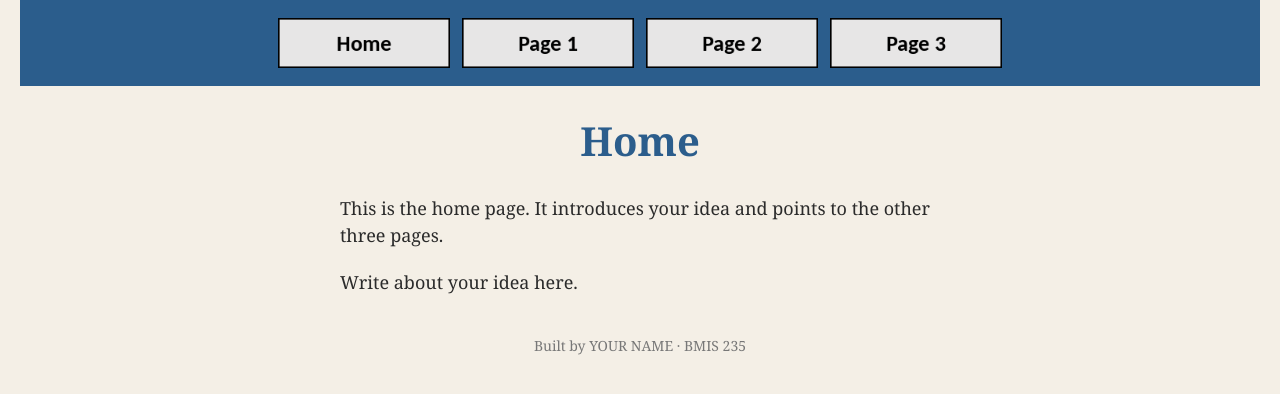
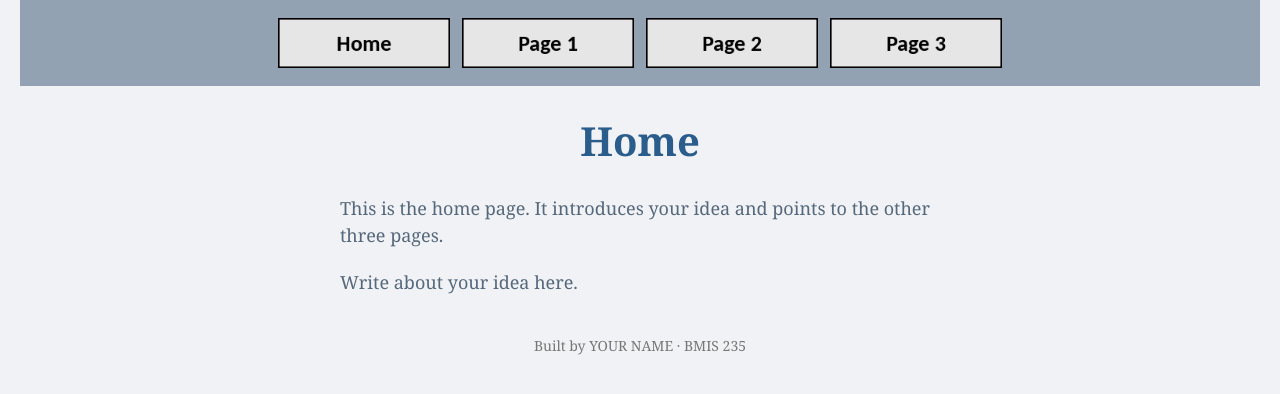
Before and after one commit to osawaya/bmis235-html-3, a plain HTML site: page index.html in a window 1280 px wide. Drawn offline with Linux system fonts and the light colour scheme.

Commit message:
Update background and text colors in styles.css

```diff
--- a/styles.css
+++ b/styles.css
@@ -11,15 +11,15 @@
 
 body {
     font-family: Georgia, "Times New Roman", serif;
-    background-color: #f4efe6;
-    color: #2b2b2b;
+    background-color: #f0f2f5;
+    color: #56687B;
     margin: 0;
     padding: 0 20px 40px 20px;
 }
 
 /* the menu at the top of every page */
 nav {
-    background-color: #2b5d8c;
+    background-color: #92a2b3;
     padding: 14px;
     text-align: center;
 }
```
